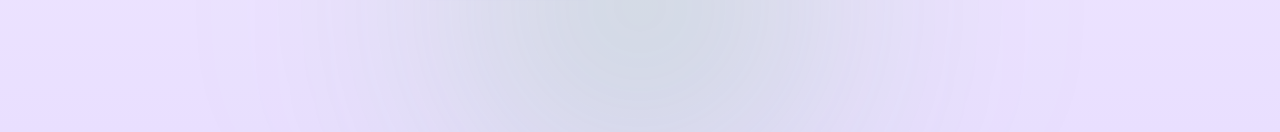
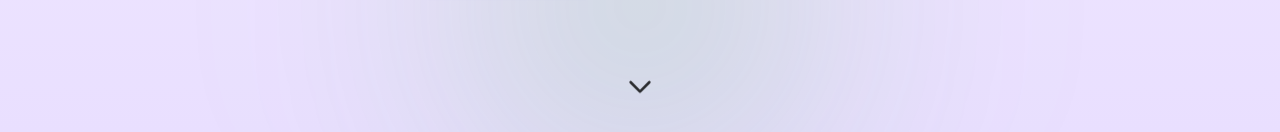
Before and after one commit to matheoGrdj/drivUp, a Nuxt app in the folder drivUp/: page / in a window 1280 px wide. Shown: the part 668-800 px from the top of the page. Built offline with nearby package versions, Linux system fonts and the light colour scheme.

Commit message:
détails

```diff
--- a/drivUp/app/pages/formations.vue
+++ b/drivUp/app/pages/formations.vue
@@ -16,7 +16,7 @@
             </div>
         </section>
         <!-- ====== Liste des formations ====== -->
-        <section class="bg-gradient-to-b from-white to-green-light/40 py-24 px-6">
+        <section id="formations-list" class="bg-gradient-to-b from-white to-green-light/40 py-24 px-6">
             <div class="max-w-6xl mx-auto text-center mb-16">
                 <h2 class="text-4xl font-bold text-green-main mb-4">Nos Formations</h2>
                 <p class="">Découvrez nos différentes formules selon votre profil et vos objectifs.</p>
--- a/drivUp/app/pages/index.vue
+++ b/drivUp/app/pages/index.vue
@@ -34,6 +34,13 @@
                         <span>Découvrir les formations</span>
                     </NuxtLink>
                 </div>
+            </div>
+            <div class="absolute bottom-6 left-1/2 transform -translate-x-1/2 z-30 animate-bounce cursor-pointer"
+                @click="scrollToSection">
+                <svg xmlns="http://www.w3.org/2000/svg" class="w-8 h-8 text-black/80 hover:text-white transition-colors"
+                    fill="none" viewBox="0 0 24 24" stroke="currentColor" stroke-width="2">
+                    <path stroke-linecap="round" stroke-linejoin="round" d="M19 9l-7 7-7-7" />
+                </svg>
             </div>
         </section>
 
@@ -121,7 +128,7 @@
                         <h3 class="text-2xl font-bold text-metallic-purple mb-3">Code de la route</h3>
                         <p class="text-gray-600 mb-6">Préparez votre examen théorique avec nos outils interactifs et nos
                             moniteurs expérimentés.</p>
-                        <NuxtLink to="/formations"
+                        <NuxtLink to="/formations#formations-list"
                             class="text-purple-600 font-semibold hover:text-purple-800 transition-colors inline-flex items-center justify-center gap-2">
                             <span>En savoir plus</span>
                             <svg xmlns="http://www.w3.org/2000/svg" class="w-4 h-4 flex-shrink-0" fill="none"
@@ -139,7 +146,7 @@
                         <h3 class="text-2xl font-bold text-metallic-purple mb-3">Permis B & AAC</h3>
                         <p class="text-gray-600 mb-6">Maîtrisez la conduite avec nos heures pratiques et notre suivi
                             personnalisé intensif.</p>
-                        <NuxtLink to="/formations"
+                        <NuxtLink to="/formations#formations-list"
                             class="text-purple-600 font-semibold hover:text-purple-800 transition-colors inline-flex items-center justify-center gap-2">
                             <span>En savoir plus</span>
                             <svg xmlns="http://www.w3.org/2000/svg" class="w-4 h-4 flex-shrink-0" fill="none"
@@ -307,4 +314,29 @@ useHead({
         },
     ],
 })
+
+const scrollToSection = () => {
+    const nextSection = document.querySelector("section.bg-white"); // cible la 1ʳᵉ section blanche
+    if (nextSection) {
+        nextSection.scrollIntoView({ behavior: "smooth" });
+    }
+};
 </script>
+
+<style scoped>
+@keyframes bounce {
+
+    0%,
+    100% {
+        transform: translateY(0);
+    }
+
+    50% {
+        transform: translateY(-8px);
+    }
+}
+
+.animate-bounce {
+    animation: bounce 1.5s infinite;
+}
+</style>
--- a/drivUp/app/pages/inscription.vue
+++ b/drivUp/app/pages/inscription.vue
@@ -19,8 +19,10 @@
                             Formulaire d'inscription
                         </h2>
                         <p class="text-sm sm:text-base text-gray-600">
-                            Remplissez les informations ci-dessous pour créer votre compte
+                            Remplissez les informations ci-dessous,
                         </p>
+                        <p class="text-sm sm:text-base text-gray-600">nous vous recontacterons rapidement pour finaliser
+                            votre inscription !</p>
                     </div>
 
                     <form @submit.prevent="handleSubmit" class="space-y-5 sm:space-y-6">
```
